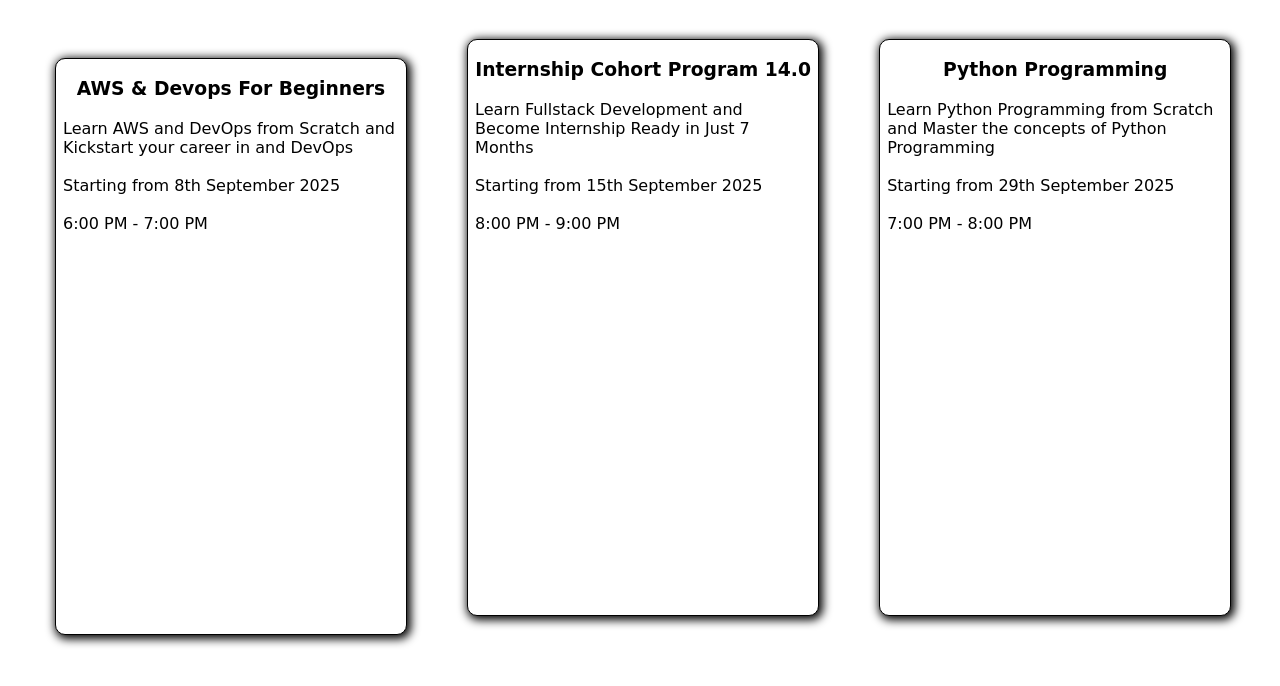
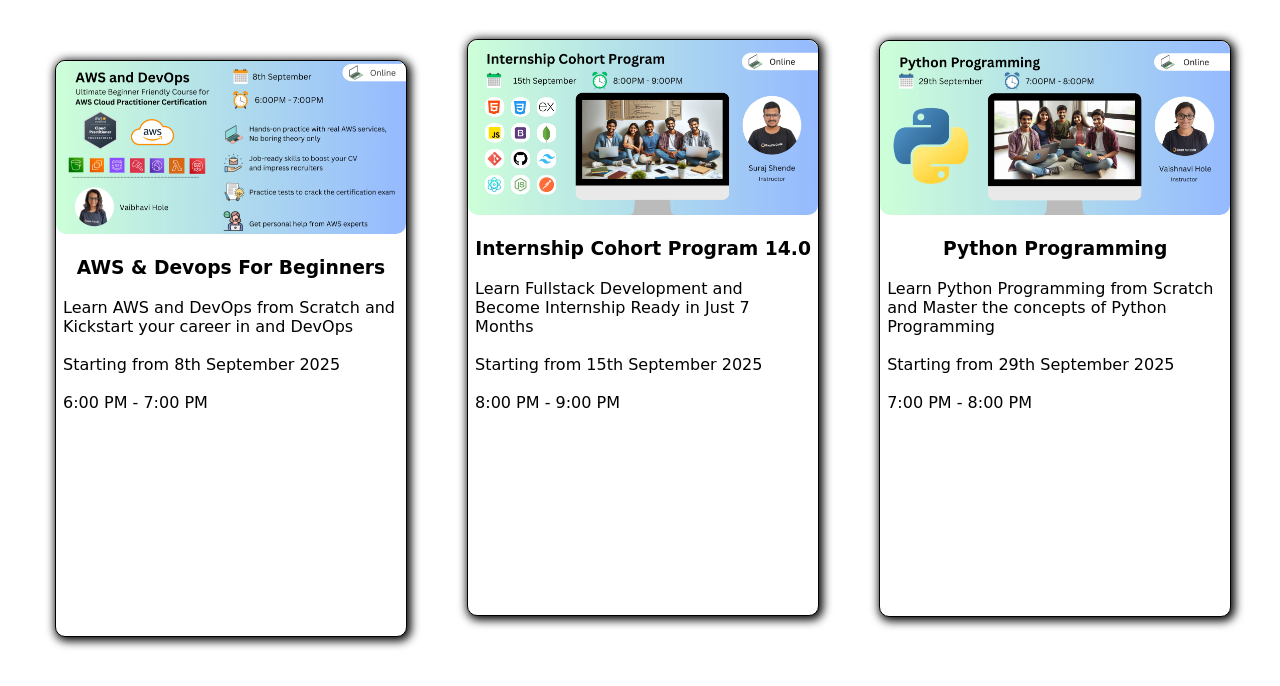
Before and after one commit to AkashLohar718/assignment-10, a plain HTML site: page index.html in a window 1280 px wide. Shown: the part 62-748 px from the top of the page. Drawn offline with Linux system fonts and the light colour scheme.

Commit message:
course images added

```diff
--- a/index.html
+++ b/index.html
@@ -18,12 +18,18 @@
         {margin:5px;
             padding: 2px;
         }
+        .img
+        {width: 350px;
+        border-radius: 10px;
+        margin: 0px;
+        }
 
     </style>
 </head>
 <body style="margin: 0px;font-family: cursive;">
     <h1 style="text-align: center;">Our Most Popular Courses</h1>
     <div class="card">
+        <img src="images/img1.png" class="img" alt="course poster">
      <h3 style="text-align: center;">AWS & Devops For Beginners</h3>
      <p class="info">Learn AWS and DevOps from Scratch and Kickstart your career in and DevOps<br><br>
      Starting from 8th September 2025<br><br>
@@ -31,6 +37,7 @@
     </div>
 
     <div class="card">
+        <img src="images/img2.png" class="img" alt="course board">
      <h3 style="text-align: center;">Internship Cohort Program 14.0</h3>
      <p class="info">Learn Fullstack Development and Become Internship Ready in Just 7 Months <br><br>
      Starting from 15th September 2025<br><br>
@@ -38,6 +45,7 @@
     </div>
 
     <div class="card">
+        <img src="images/img3.png" class="img" alt="course board">
      <h3 style="text-align: center;">Python Programming</h3>
      <p class="info">Learn Python Programming from Scratch and Master the concepts of Python Programming<br><br>
      Starting from 29th September 2025<br><br>
```
Also changed, not shown: images/img1.png (added), images/img2.png (added), images/img3.png (added).
